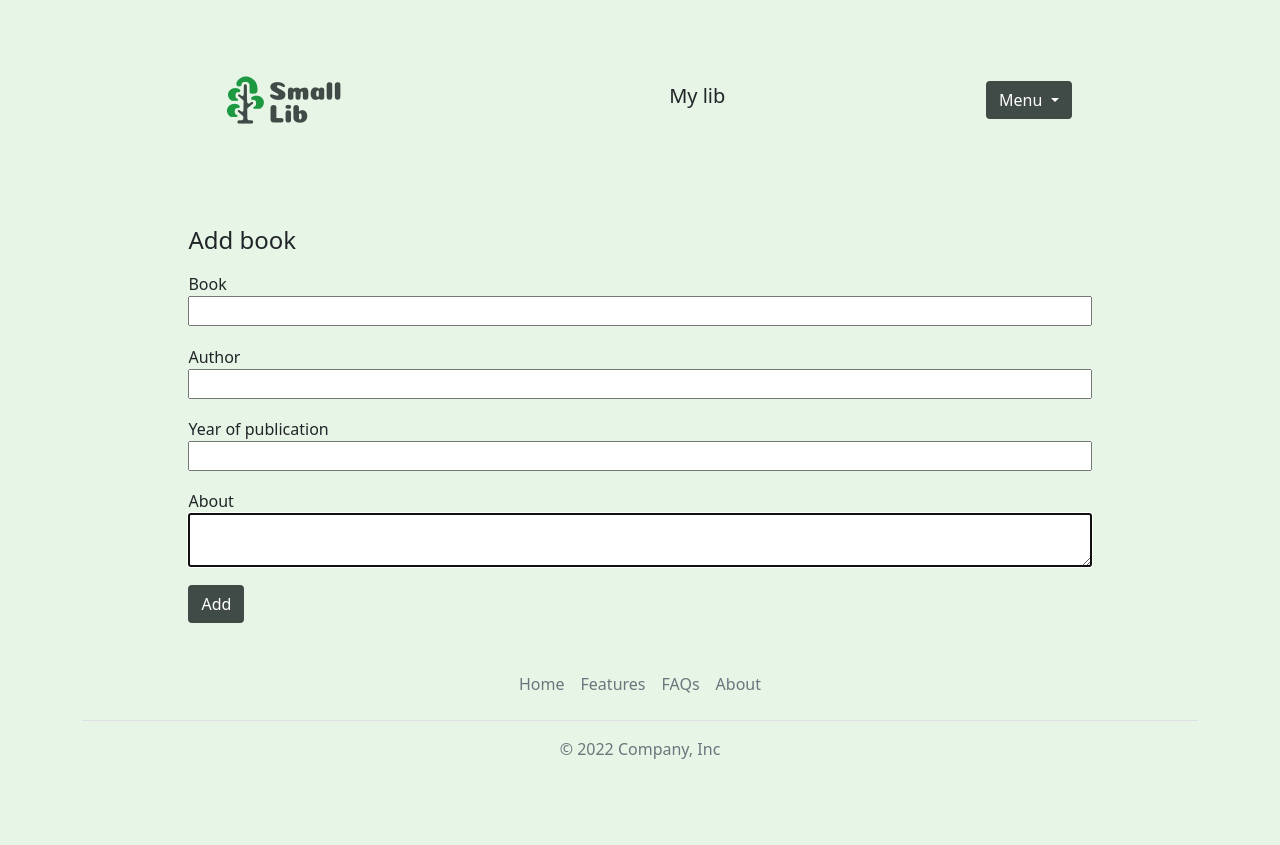
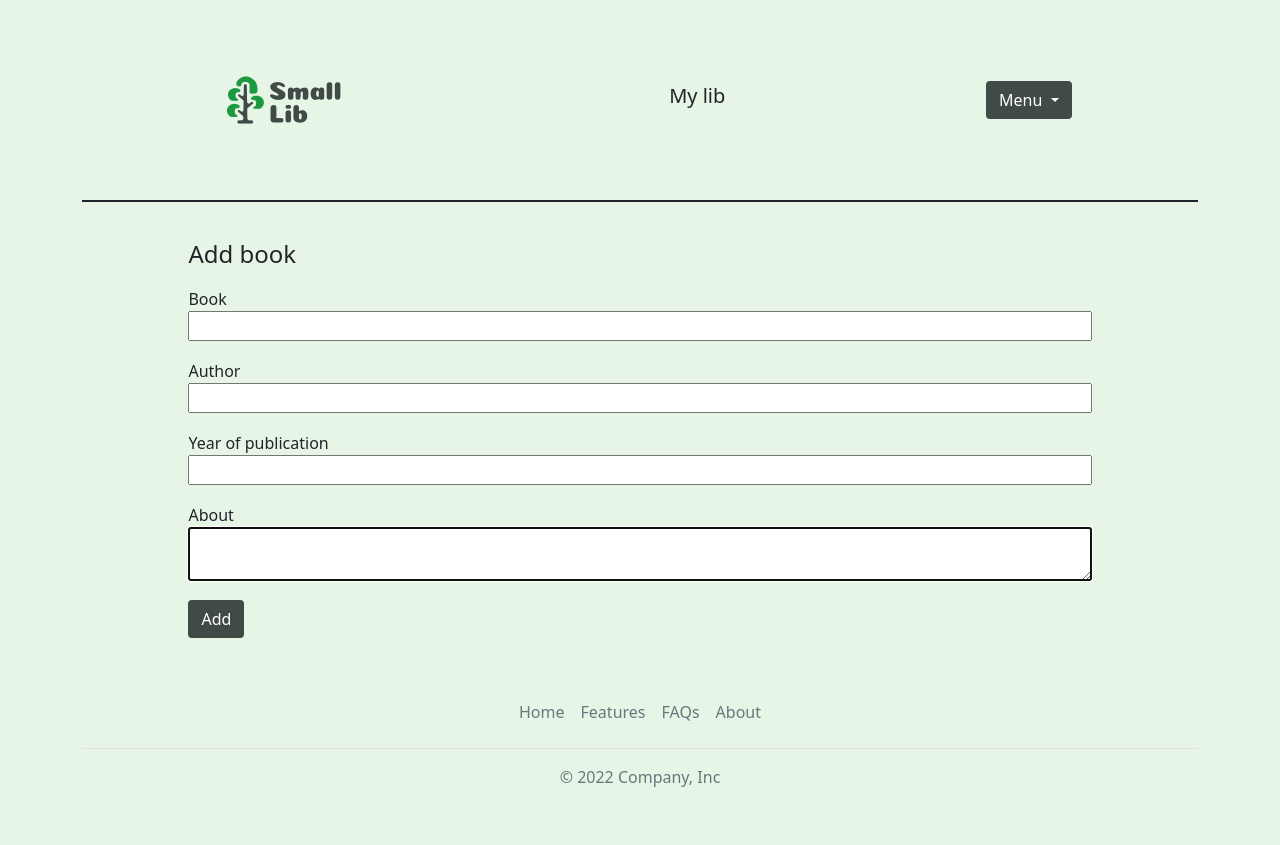
Before and after one commit to vladibuyanov/small_lib, a Flask app: page /book/add in a window 1280 px wide. Before the commit the page ends 759 px from the top, so only its background shows below. Run offline with Flask 2, Linux system fonts and the light colour scheme; the visitor is signed in with stand-in values (Sample User, id 1); data comes from the database, SQL or seed files in the repository.

Commit message:
Ver. 22/07/2022

```diff
--- a/main.py
+++ b/main.py
@@ -1,4 +1,4 @@
 from myapp import create_app
 
 if __name__ == "__main__":
-    create_app().run()
+    create_app().run(host='0.0.0.0', port=5000)
--- a/myapp/__init__.py
+++ b/myapp/__init__.py
@@ -4,7 +4,7 @@ from flask_admin import Admin
 from flask_admin.contrib.sqla import ModelView
 
 # Import Admin views
-from admin.admin_main import DashBoardView, MyModelView
+from admin.main import DashBoardView, MyModelView
 
 # Import database
 from extensions import db, migrate
--- a/myapp/static/css/style.css
+++ b/myapp/static/css/style.css
@@ -17,6 +17,7 @@ a {
     border-color: #404A46;
 }
 
+/* Tags */
 body {
     background-color: #E6F5E5;
 }
@@ -25,7 +26,10 @@ body {
     flex-direction: row;
     justify-content: space-around;
     align-items: center;
+    border-bottom: solid 2px;
+    /* border-color: black; */
 }
+
 /* Main page */
 .users {
     display: flex;
@@ -44,7 +48,7 @@ body {
 
 /* User page */
 .main{
-    margin: 2% 8%;
+    margin: 3% 8%;
 }
 .user-name-name {
     margin: 0 8%;
@@ -66,9 +70,7 @@ body {
     flex-direction: column;
     flex-wrap: wrap;
 }
-.books-text {
-
-}
+.books-text {}
 
 /* Pages */
 .pages-main{
--- a/myapp/templates/base.html
+++ b/myapp/templates/base.html
@@ -11,10 +11,9 @@
 </head>
 
 <body>
-<header>
 <div class="container">
     <header class="header">
-            <a href="/"><img src= "../static/img/logo.png" width="200" height="200" alt="Small Lib"></a>
+        <a href="/"><img src= {{ url_for('static', filename='img/logo.png') }} width="200" height="200" alt="Small Lib"></a>
         <ul class="nav col-12 col-md-auto mb-2 justify-content-center mb-md-0">
             {% if current_user.is_authenticated %}
             <li>
@@ -50,7 +49,7 @@
         {% endif %}
     </header>
 </div>
-</header>
+
 
 <div class="main">
     {% block content %}{% endblock %}
--- a/requirements.txt
+++ b/requirements.txt
@@ -1,4 +1,4 @@
-Flask==2.1.2
+Flask==2.1.3
 flask_login==0.6.1
 flask_sqlalchemy==2.5.1
 Flask-Migrate==3.1.0
```
Also changed, not shown: myapp/admin/main.py (line endings or trailing spaces), 1 other file. Lines whose indentation alone changed are shown as unchanged.
